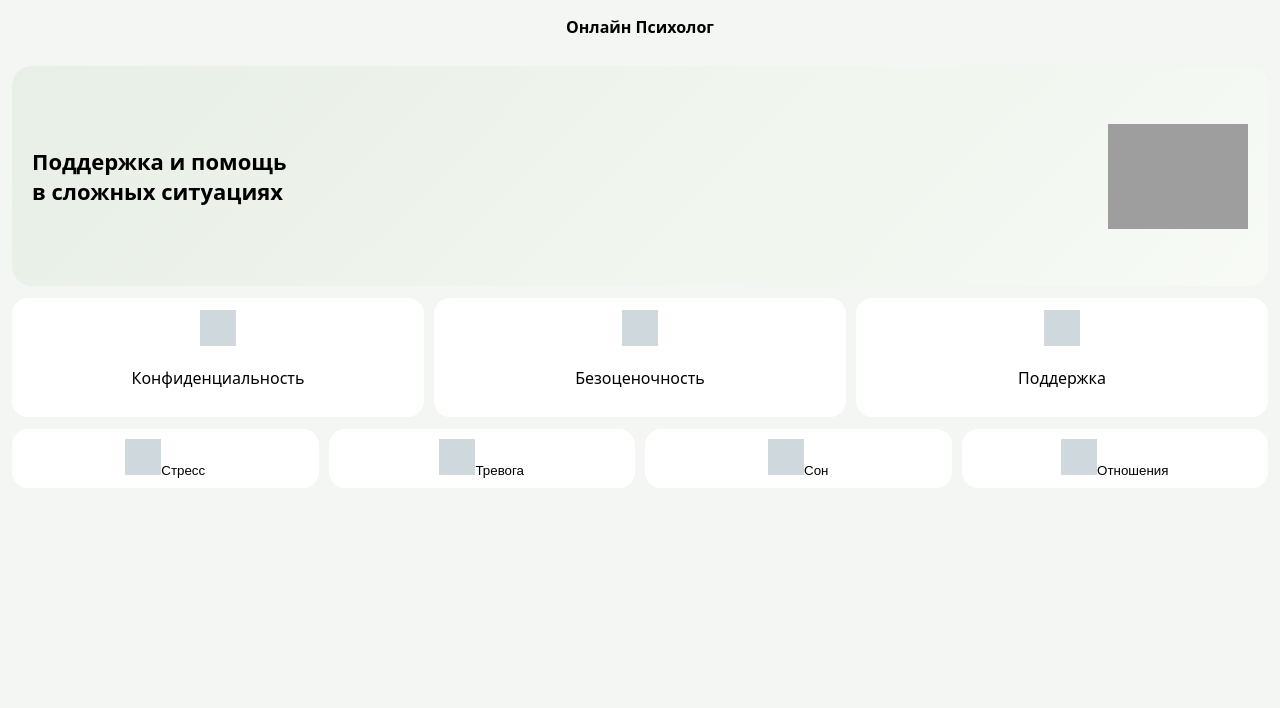
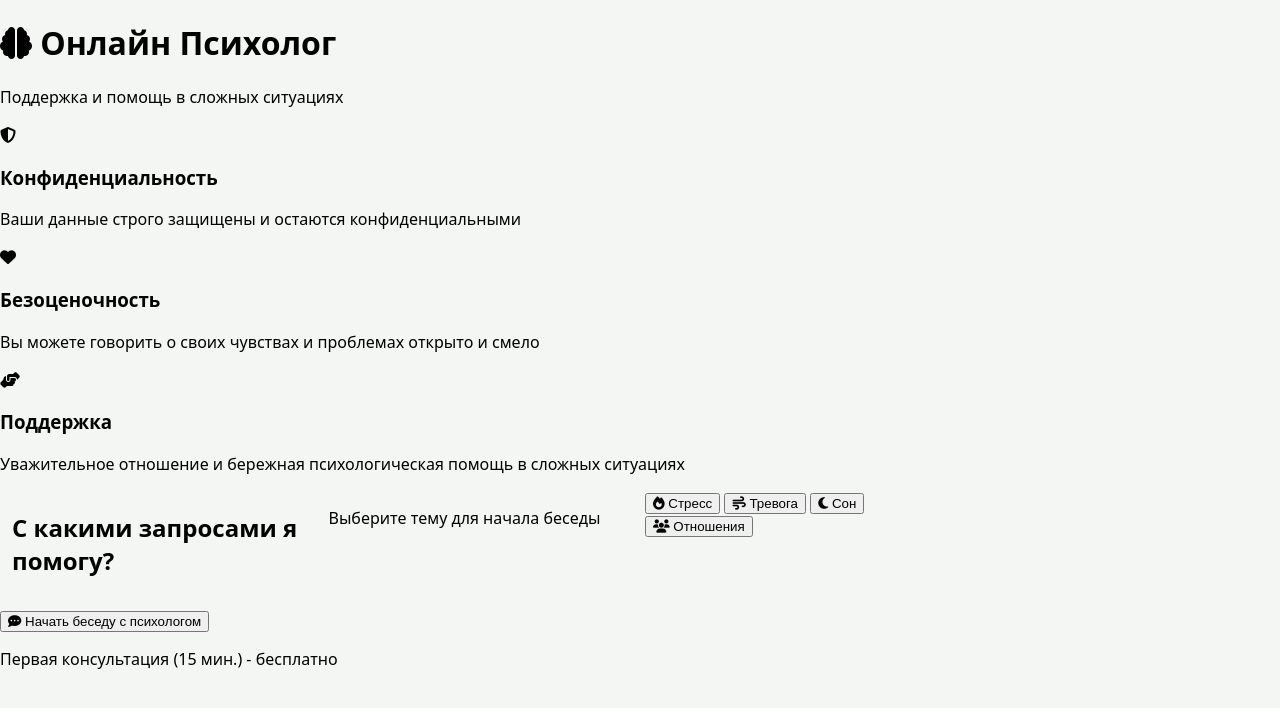
Before and after one commit to i4793610-create/psy-app, a plain HTML site: page index.html in a window 1280 px wide. Drawn offline with Linux system fonts and the light colour scheme; grey boxes are pictures that could not be loaded; a script that the page names is missing.

Commit message:
Update index.html

```diff
--- a/index.html
+++ b/index.html
@@ -3,33 +3,78 @@
 <head>
     <meta charset="UTF-8">
     <meta name="viewport" content="width=device-width, initial-scale=1.0">
-<title>Онлайн Психолог</title>
+    <title>Онлайн Психолог | Поддержка</title>
     <link rel="stylesheet" href="style.css">
+    <!-- Font Awesome для иконок -->
+    <link rel="stylesheet" href="https://cdnjs.cloudflare.com/ajax/libs/font-awesome/6.4.0/css/all.min.css">
+    <!-- Шрифт для улучшенной типографики (похож на макет) -->
+    <link href="https://fonts.googleapis.com/css2?family=Inter:wght@300;400;500;600;700&display=swap" rel="stylesheet">
 </head>
 <body>
+    <div class="container">
+        <!-- Главный заголовок -->
+        <header class="main-header">
+            <h1><i class="fas fa-brain"></i> Онлайн Психолог</h1>
+            <p class="subtitle">Поддержка и помощь в сложных ситуациях</p>
+        </header>
 
-<header class="header">Онлайн Психолог</header>
+        <!-- Блок с принципами работы -->
+        <section class="principles">
+            <div class="principle-card" id="confidentiality">
+                <div class="icon"><i class="fas fa-shield-alt"></i></div>
+                <h3>Конфиденциальность</h3>
+                <p>Ваши данные строго защищены и остаются конфиденциальными</p>
+            </div>
 
-<section class="hero">
-  <div class="hero-text">
-    <h2>Поддержка и помощь<br>в сложных ситуациях</h2>
+            <div class="principle-card" id="non-judgement">
+                <div class="icon"><i class="fas fa-heart"></i></div>
+                <h3>Безоценочность</h3>
+                <p>Вы можете говорить о своих чувствах и проблемах открыто и смело</p>
             </div>
-  <div class="hero-image"></div>
+
+            <div class="principle-card" id="support">
+                <div class="icon"><i class="fas fa-hands-helping"></i></div>
+                <h3>Поддержка</h3>
+                <p>Уважительное отношение и бережная психологическая помощь в сложных ситуациях</p>
+            </div>
         </section>
 
-<section class="advantages">
-  <div class="adv-card"><img src="icons/lock.svg"><p>Конфиденциальность</p></div>
-  <div class="adv-card"><img src="icons/heart.svg"><p>Безоценочность</p></div>
-  <div class="adv-card"><img src="icons/support.svg"><p>Поддержка</p></div>
+        <!-- Разделитель -->
+        <div class="divider">
+            <span></span>
+        </div>
+
+        <!-- Блок с темами для консультации -->
+        <section class="topics">
+            <h2>С какими запросами я помогу?</h2>
+            <p class="topics-subtitle">Выберите тему для начала беседы</p>
+            <div class="topics-grid">
+                <button class="topic-btn" data-topic="stress">
+                    <i class="fas fa-fire"></i> Стресс
+                </button>
+                <button class="topic-btn" data-topic="anxiety">
+                    <i class="fas fa-wind"></i> Тревога
+                </button>
+                <button class="topic-btn" data-topic="sleep">
+                    <i class="fas fa-moon"></i> Сон
+                </button>
+                <button class="topic-btn" data-topic="relationships">
+                    <i class="fas fa-users"></i> Отношения
+                </button>
+            </div>
         </section>
 
-<section class="topics">
-  <button class="topic"><img src="icons/stress.svg"><span>Стресс</span></button>
-  <button class="topic"><img src="icons/anxiety.svg"><span>Тревога</span></button>
-  <button class="topic"><img src="icons/sleep.svg"><span>Сон</span></button>
-  <button class="topic"><img src="icons/relationships.svg"><span>Отношения</span></button>
-</section>
+        <!-- Кнопка связи/старта (основное действие) -->
+        <footer class="main-action">
+            <button id="startBtn" class="start-button">
+                <i class="fas fa-comment-dots"></i> Начать беседу с психологом
+            </button>
+            <p class="disclaimer">Первая консультация (15 мин.) - бесплатно</p>
+        </footer>
+    </div>
 
+    <!-- Подключаем скрипт Telegram и наш -->
+    <script src="https://telegram.org/js/telegram-web-app.js"></script>
     <script src="app.js"></script>
 </body>
 </html>
```
Lines whose indentation alone changed are shown as unchanged.
